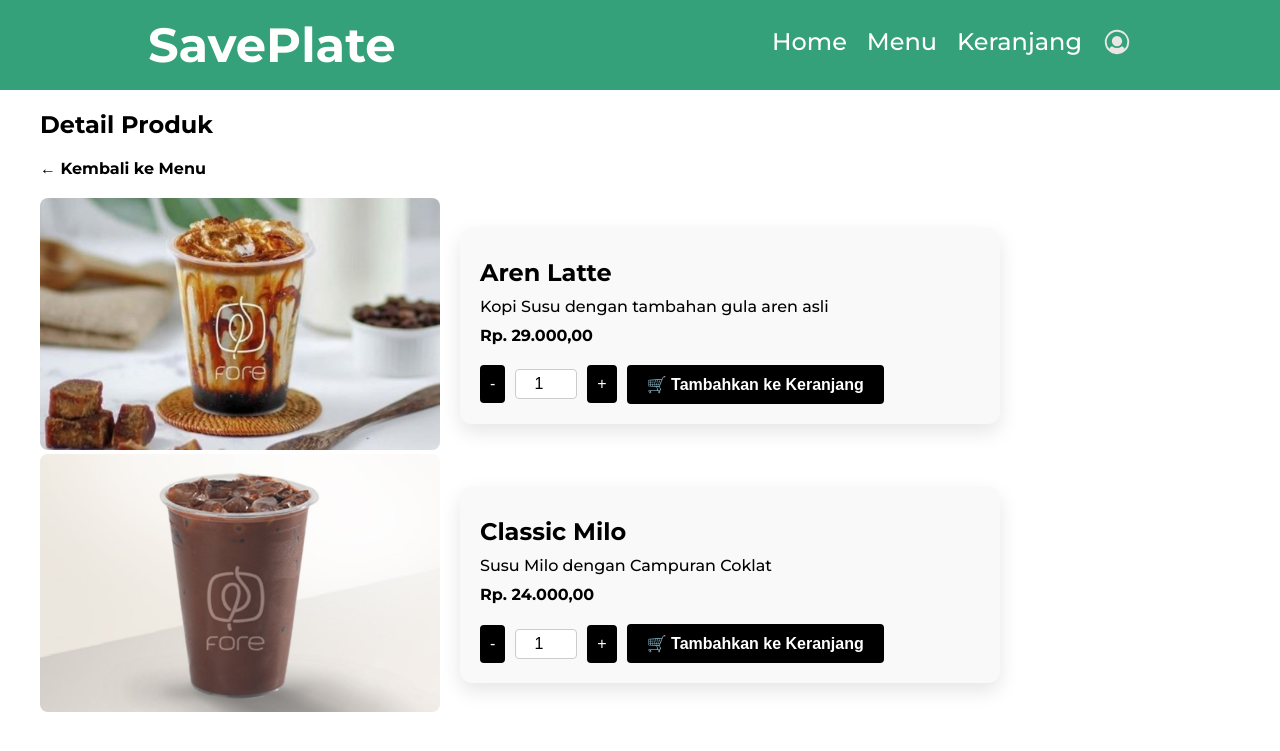
After one commit to aryo04/SavePlate, a PHP site: page /pages/menufore.php in a window 1280 px wide. The commit adds this page. Shown: the top 751 px of the page. Run offline with PHP 8.4, Linux system fonts and the light colour scheme.

Commit message:
create: menufore.php

```diff
--- /dev/null
+++ b/pages/menufore.php
@@ -0,0 +1,73 @@
+<?php include('../includes/headerMenu.php'); ?>
+
+<main>
+    <section class="product-details">
+        <h2>Detail Produk</h2>
+        <a href="restoranminuman.php" class="back-button">← Kembali ke Menu</a>
+
+        <!-- Form untuk Nasi Padang -->
+        <form action="../pages/keranjang.php" method="POST">
+            <div class="product">
+                <div class="product-image">
+                    <img src="../images/kopisusu.png" alt="Nasi Padang">
+                </div>
+                <div class="product-info">
+                    <h3>Aren Latte</h3>
+                    <p>Kopi Susu dengan tambahan gula aren asli</p>
+                    <p class="price">Rp. 29.000,00</p>
+                    <div class="product-actions">
+                        <button type="button" class="btn-quantity" onclick="decreaseQuantity('1')">-</button>
+                        <input type="number" id="quantity1" name="quantity" value="1" min="1">
+                        <button type="button" class="btn-quantity" onclick="increaseQuantity('1')">+</button>
+                        <!-- Input tersembunyi untuk nama item dan harga -->
+                        <input type="hidden" name="item_name" value="Aren Latte">
+                        <input type="hidden" name="item_price" value="29000">
+                        <button type="submit" name="add_to_cart" class="add-to-cart">🛒 Tambahkan ke Keranjang</button>
+                    </div>
+                </div>
+            </div>
+        </form>
+
+        <!-- Form untuk Nasi Uduk -->
+        <form action="../pages/keranjang.php" method="POST">
+            <div class="product">
+                <div class="product-image">
+                    <img src="../images/miloklasik.png" alt="Nasi Uduk">
+                </div>
+                <div class="product-info">
+                    <h3>Classic Milo</h3>
+                    <p>Susu Milo dengan Campuran Coklat</p>
+                    <p class="price">Rp. 24.000,00</p>
+                    <div class="product-actions">
+                        <button type="button" class="btn-quantity" onclick="decreaseQuantity('2')">-</button>
+                        <input type="number" id="quantity2" name="quantity" value="1" min="1">
+                        <button type="button" class="btn-quantity" onclick="increaseQuantity('2')">+</button>
+                        <!-- Input tersembunyi untuk nama item dan harga -->
+                        <input type="hidden" name="item_name" value="Classic Milo">
+                        <input type="hidden" name="item_price" value="24000">
+                        <button type="submit" name="add_to_cart" class="add-to-cart">🛒 Tambahkan ke Keranjang</button>
+                    </div>
+                </div>
+            </div>
+        </form>
+    </section>
+</main>
+
+<script>
+// Fungsi untuk meningkatkan jumlah
+function increaseQuantity(id) {
+    let quantityInput = document.getElementById('quantity' + id);
+    quantityInput.value = parseInt(quantityInput.value) + 1;
+}
+
+// Fungsi untuk mengurangi jumlah
+function decreaseQuantity(id) {
+    let quantityInput = document.getElementById('quantity' + id);
+    if (quantityInput.value > 1) {
+        quantityInput.value = parseInt(quantityInput.value) - 1;
+    }
+}
+</script>
+
+</body>
+</html>
```
Also changed, not shown: pages/menuchatime.php (added, +73 -0 lines), pages/restoranminuman.php (+8 -8 lines), images/kopisusu.png (added), images/miloklasik.png (added).
